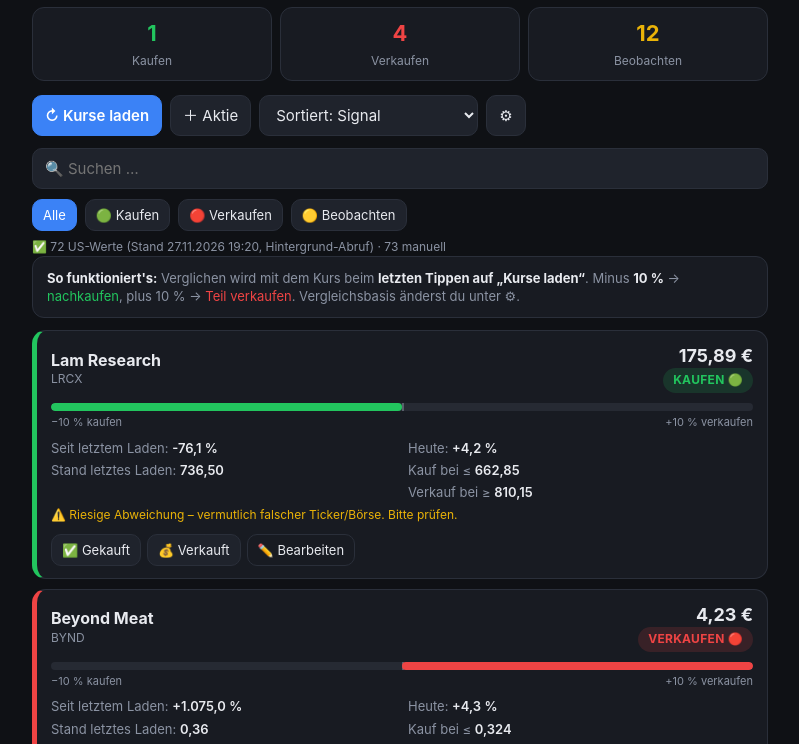
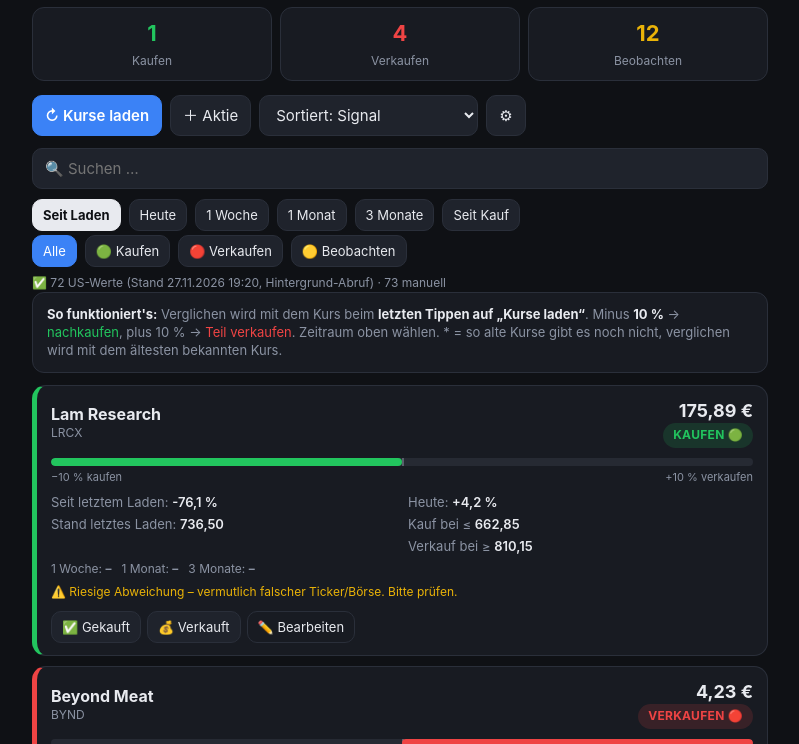
Before and after one commit to lupo2701/aktien-, a plain HTML site: page index.html in a window 1280 px wide. Both pictures are taken after a click on the button "↻ Kurse laden". Shown: the part 56-800 px from the top of the page, without its empty margins (240-1039 px from the left). Drawn offline with Linux system fonts and the light colour scheme.

Commit message:
Zeiträume: 1 Woche / 1 Monat / 3 Monate (Kurshistorie history.json + lokal), Zeitraum-Chips
Co-Authored-By: Claude Opus 5.5 <noreply@anthropic.com>
Claude-Session: https://claude.ai/code/session_01PjjrCP2iAZuYmWZar615CZ

```diff
--- a/index.html
+++ b/index.html
@@ -60,6 +60,8 @@
   .dlg-actions{display:flex;justify-content:flex-end;gap:8px;margin-top:16px}
   .status{font-size:12px;color:var(--muted);margin-top:4px}
   .empty{text-align:center;color:var(--muted);padding:30px 0}
+  .period.on{background:#e8eaef;border-color:#e8eaef;color:#0f1115;font-weight:700}
+  .periods-row{display:flex;gap:10px;flex-wrap:wrap;font-size:12px;color:var(--muted);margin-top:6px}
   .filter.on{background:var(--blue);border-color:var(--blue);color:#fff}
   .warn{color:var(--yellow);font-size:12px;margin-top:6px}
   .log{font-size:12px;color:var(--muted);margin-top:8px;border-top:1px dashed var(--line);padding-top:6px}
@@ -90,6 +92,7 @@
     <button id="btnSettings">⚙︎</button>
   </div>
   <input id="search" type="search" placeholder="🔍 Suchen …" style="width:100%;margin-bottom:6px">
+  <div class="bar" id="periods" style="margin:4px 0 2px"></div>
   <div class="bar" style="margin:4px 0 8px">
     <button class="small filter" data-f="all">Alle</button>
     <button class="small filter" data-f="buy">🟢 Kaufen</button>
@@ -139,6 +142,9 @@
   <select id="sMode">
     <option value="last">Stand beim letzten Laden (Knopf „Kurse laden“)</option>
     <option value="day">Vortag (Tagesveränderung)</option>
+    <option value="w1">Kurs vor 1 Woche</option>
+    <option value="m1">Kurs vor 1 Monat</option>
+    <option value="m3">Kurs vor 3 Monaten</option>
     <option value="trade">Meinem letzten Kauf/Verkauf</option>
   </select>
   <label>Frühwarnung „Beobachten“ ab</label>
@@ -173,10 +179,12 @@ async function defaultList(){
     return arr.map(s=>({id:uid(), name:s.name, ticker:s.ticker||'', ref:s.ref, cur:s.ref, day:s.day, thr:null, note:'', log:[]}));
   }catch(e){ return []; }
 }
+function setMode(m){ state.mode = m; save(); render(); }
 async function init(){
   try{ const s = JSON.parse(localStorage.getItem(STORE)); if(s && Array.isArray(s.stocks)) state = s; }catch(e){}
   if(!state){ state = {threshold:10, watch:5, updated:null, stocks: await defaultList()}; save(); }
   render();
+  loadHistory().then(render);
   $('status').textContent = state.updated ? 'Zuletzt geladen: '+new Date(state.updated).toLocaleString('de-DE',{dateStyle:'short',timeStyle:'short'})+' · Tippe „↻ Kurse laden“' : 'Tippe „↻ Kurse laden“';
 }
 
@@ -189,22 +197,57 @@ function esc(t){ return String(t).replace(/[&<>"']/g,c=>({'&':'&amp;','<':'&lt;'
 
 const thrOf = s => s.thr || state.threshold;
 const MODES = {
-  last:  {label:'seit letztem Laden', since:'Seit letztem Laden', base:'Stand letztes Laden'},
-  day:   {label:'seit Vortag',        since:'Seit Vortag',        base:'Vortagesschluss'},
-  trade: {label:'seit letztem Kauf/Verkauf', since:'Seit Kauf/Verkauf', base:'Referenz (Trade)'}
+  last:  {chip:'Seit Laden', label:'seit letztem Laden', since:'Seit letztem Laden', base:'Stand letztes Laden'},
+  day:   {chip:'Heute',      label:'seit Vortag',        since:'Seit Vortag',        base:'Vortagesschluss'},
+  w1:    {chip:'1 Woche',    label:'in 1 Woche',  since:'1 Woche',  base:'Kurs vor 1 Woche',  days:7},
+  m1:    {chip:'1 Monat',    label:'in 1 Monat',  since:'1 Monat',  base:'Kurs vor 1 Monat',  days:30},
+  m3:    {chip:'3 Monate',   label:'in 3 Monaten',since:'3 Monate', base:'Kurs vor 3 Monaten',days:91},
+  trade: {chip:'Seit Kauf',  label:'seit letztem Kauf/Verkauf', since:'Seit Kauf/Verkauf', base:'Referenz (Trade)'}
 };
-const mode = () => state.mode || 'last';
-function base(s){
-  if(mode()==='day') return (s.day!=null && s.cur) ? s.cur/(1+s.day/100) : null;
-  if(mode()==='last') return s.prev ?? null;
-  return s.ref ?? null;
+const mode = () => MODES[state.mode] ? state.mode : 'last';
+
+// ---- Kurshistorie: history.json (GitHub Action, täglich) + lokale Stände bei jedem Laden ----
+let SERVER_HIST = {};
+const hkey = s => s.ticker || ('name:'+s.name);
+const isoDay = d => new Date(d.getTime()-d.getTimezoneOffset()*6e4).toISOString().slice(0,10);
+async function loadHistory(){
+  try{ const r = await fetch('history.json?t='+Date.now(), {cache:'no-store'}); if(r.ok) SERVER_HIST = await r.json(); }catch(e){}
 }
-function change(s){
-  if(mode()==='day') return s.day ?? null;
-  const b = base(s);
+function recordLocal(){
+  const d = isoDay(new Date());
+  state.hist = state.hist || {};
+  const row = state.hist[d] = state.hist[d] || {};
+  for(const s of state.stocks) if(s.cur!=null) row[hkey(s)] = s.cur;
+  const cut = isoDay(new Date(Date.now()-400*864e5));
+  for(const k of Object.keys(state.hist)) if(k<cut) delete state.hist[k];
+}
+// Kurs zum Stichtag (heute − days); gibt es so alte Daten noch nicht → ältester bekannter Kurs (partial)
+function histBase(s, days){
+  const k = hkey(s), today = isoDay(new Date()), target = isoDay(new Date(Date.now()-days*864e5));
+  const val = d => (SERVER_HIST[d] && SERVER_HIST[d][k]) ?? (state.hist && state.hist[d] && state.hist[d][k]);
+  const dates = [...new Set([...Object.keys(SERVER_HIST), ...Object.keys(state.hist||{})])].sort();
+  let hit = null;
+  for(const d of dates){ if(d > target) break; if(val(d)!=null) hit = d; }
+  if(hit) return {v: val(hit), d: hit, partial:false};
+  for(const d of dates){ if(d >= today) break; if(val(d)!=null) return {v: val(d), d, partial:true}; }
+  return null;
+}
+const ddmm = d => d.slice(8,10)+'.'+d.slice(5,7)+'.';
+
+function baseFor(s, m){
+  if(m==='day') return (s.day!=null && s.cur) ? s.cur/(1+s.day/100) : null;
+  if(m==='last') return s.prev ?? null;
+  if(m==='trade') return s.ref ?? null;
+  const h = histBase(s, MODES[m].days); return h ? h.v : null;
+}
+function changeFor(s, m){
+  if(m==='day') return s.day ?? null;
+  const b = baseFor(s, m);
   if(!b || s.cur==null) return null;
   return (s.cur - b) / b * 100;
 }
+const base = s => baseFor(s, mode());
+const change = s => changeFor(s, mode());
 // neuen Kurs setzen; bei roll=true wird der bisherige Kurs zur Vergleichsbasis („letztes Laden“)
 function setPrice(s, eur, day, roll){
   if(roll && s.cur!=null) s.prev = s.cur;
@@ -229,10 +272,11 @@ function render(){
   document.querySelectorAll('.filter').forEach(b=>b.classList.toggle('on', b.dataset.f===filter));
   $('ruleLabel').textContent = '±'+pctTxt(state.threshold)+' %';
   $('modeLabel').textContent = MODES[mode()].label;
+  $('periods').innerHTML = Object.entries(MODES).map(([k,v])=>`<button class="small period${k===mode()?' on':''}" onclick="setMode('${k}')">${v.chip}</button>`).join('');
   $('hint').innerHTML =
-    `<b>So funktioniert's:</b> Verglichen wird ${({last:'mit dem Kurs beim <b>letzten Tippen auf „Kurse laden“</b>',day:'mit dem <b>Schlusskurs vom Vortag</b>',trade:'mit deinem <b>letzten Kauf-/Verkaufskurs</b>'})[mode()]}. `+
+    `<b>So funktioniert's:</b> Verglichen wird ${({last:'mit dem Kurs beim <b>letzten Tippen auf „Kurse laden“</b>',day:'mit dem <b>Schlusskurs vom Vortag</b>',w1:'mit dem Kurs <b>vor 1 Woche</b>',m1:'mit dem Kurs <b>vor 1 Monat</b>',m3:'mit dem Kurs <b>vor 3 Monaten</b>',trade:'mit deinem <b>letzten Kauf-/Verkaufskurs</b>'})[mode()]}. `+
     `Minus <b>${pctTxt(state.threshold)} %</b> → <span class="up">nachkaufen</span>, plus ${pctTxt(state.threshold)} % → <span class="down">Teil verkaufen</span>. `+
-    `Vergleichsbasis änderst du unter ⚙︎.`;
+    `Zeitraum oben wählen. * = so alte Kurse gibt es noch nicht, verglichen wird mit dem ältesten bekannten Kurs.`;
 
   const q = $('search').value.trim().toLowerCase();
   const sort = $('sortSel').value;
@@ -284,11 +328,12 @@ function render(){
       <div class="meta">
         <div>${MODES[mode()].since}: <b class="${cls(c)}">${fmtPct(c)}</b></div>
         <div>Heute: <b class="${cls(s.day)}">${fmtPct(s.day)}</b></div>
-        <div>${MODES[mode()].base}: <b>${fmt(base(s))}</b></div>
+        <div>${MODES[mode()].base}${(()=>{const d=MODES[mode()].days; if(!d) return ''; const h=histBase(s,d); return h?' ('+(h.partial?'erst seit ':'')+ddmm(h.d)+')':'';})()}: <b>${fmt(base(s))}</b></div>
         <div>Kauf bei ≤ <b class="up">${base(s)?fmt(base(s)*(1-T/100)):'–'}</b></div>
         <div></div>
         <div>Verkauf bei ≥ <b class="down">${base(s)?fmt(base(s)*(1+T/100)):'–'}</b></div>
       </div>
+      <div class="periods-row">${['w1','m1','m3'].map(m=>{const v=changeFor(s,m);const h=histBase(s,MODES[m].days);return `<span>${MODES[m].chip}: <b class="${cls(v)}">${fmtPct(v)}</b>${h&&h.partial?'*':''}</span>`;}).join('')}</div>
       ${warn?`<div class="warn">${warn}</div>`:''}
       <div class="actions">
         <button class="small" onclick="trade('${s.id}','Gekauft')">✅ Gekauft</button>
@@ -446,7 +491,8 @@ async function refresh(silent){
       try{ msg = await loadFromFile(!silent); }
       catch(e){ err += (err?' · ':'')+'Hintergrund: '+(e.message||e); }
     }
-    if(msg && !silent) state.updated = new Date().toISOString(), save();
+    if(msg && !silent){ state.updated = new Date().toISOString(); recordLocal(); save(); }
+    await loadHistory(); render();
     $('status').textContent = msg
       ? `✅ ${msg} · ${manual} manuell` + (err && !silent ? ` (Info: ${err})` : '')
       : `❌ Keine Kurse geladen. ${err || 'Unter ⚙︎ Finnhub-Key eintragen.'}`;
```
Also changed, not shown: history.json (added, +1 -0 lines), scripts/fetch-prices.mjs (+59 -12 lines), 1 other file.
